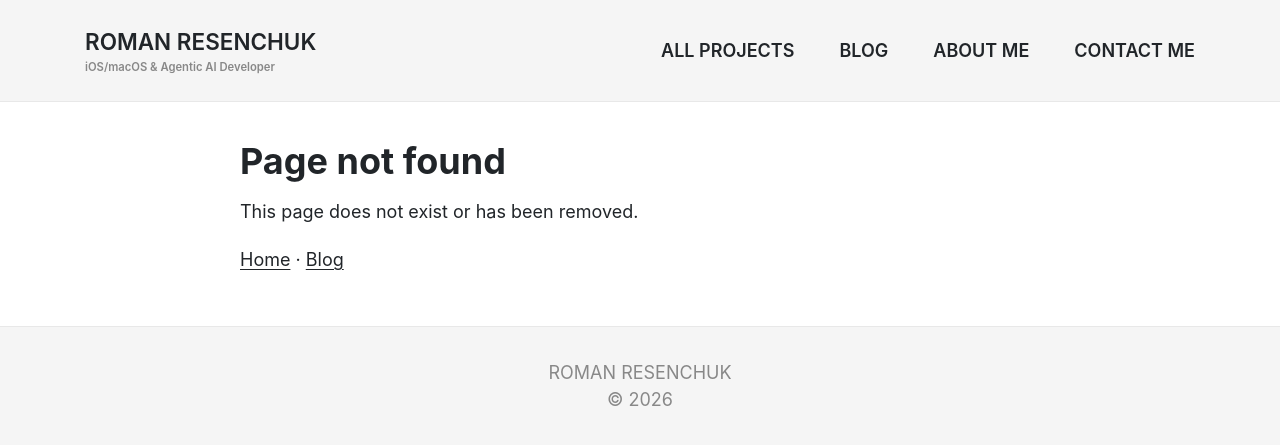
After one commit to romacv/romacv, a PHP site: page /404.html in a window 1280 px wide. The commit adds this page. Shown: the top 445 px of the page. Run offline with PHP 8.4, Linux system fonts and the light colour scheme.

Commit message:
Site: missing pages return a real 404 page; inline blog images reserve their size before loading

```diff
--- /dev/null
+++ b/404.html
@@ -0,0 +1,53 @@
+<!DOCTYPE html>
+<html lang="en">
+
+<head>
+    <meta charset="utf-8">
+    <meta name="viewport" content="width=device-width, initial-scale=1">
+    <meta name="author" content="Roman Resenchuk">
+    <meta name="theme-color" content="#f5f5f5">
+    <meta name="robots" content="noindex">
+    <link rel="icon" href="/favicon.ico" sizes="any">
+    <link rel="apple-touch-icon" href="/apple-touch-icon.png">
+    <link rel="stylesheet" href="/css/style.css?v=20260930">
+    <link rel="stylesheet" href="/css/app-pages.css">
+    <title>Page not found | Roman Resenchuk</title>
+</head>
+
+<body>
+    <header>
+        <div class="container">
+            <div class="logo">
+                <a href="/">
+                    <h1>Roman Resenchuk<small> iOS/macOS &amp; Agentic AI Developer</small></h1>
+                </a>
+            </div>
+            <div class="menu">
+                <ul>
+                    <li><a href="/projects">All projects</a></li>
+                    <li><a href="/blog">Blog</a></li>
+                    <li><a href="/#about">About me</a></li>
+                    <li><a href="/#contact">Contact me</a></li>
+                </ul>
+            </div>
+        </div>
+    </header>
+
+    <main>
+        <div class="container">
+            <article class="app-content">
+                <h1>Page not found</h1>
+                <p>This page does not exist or has been removed.</p>
+                <p><a href="/">Home</a> · <a href="/blog">Blog</a></p>
+            </article>
+        </div>
+    </main>
+
+    <footer>Roman Resenchuk<br>© <span id="current-year"></span></footer>
+
+    <script>
+        document.getElementById('current-year').textContent = new Date().getFullYear();
+    </script>
+</body>
+
+</html>
```
Also changed, not shown: blog-engine/blog.css (+9 -1 lines), firebase.json, 1 other file.
